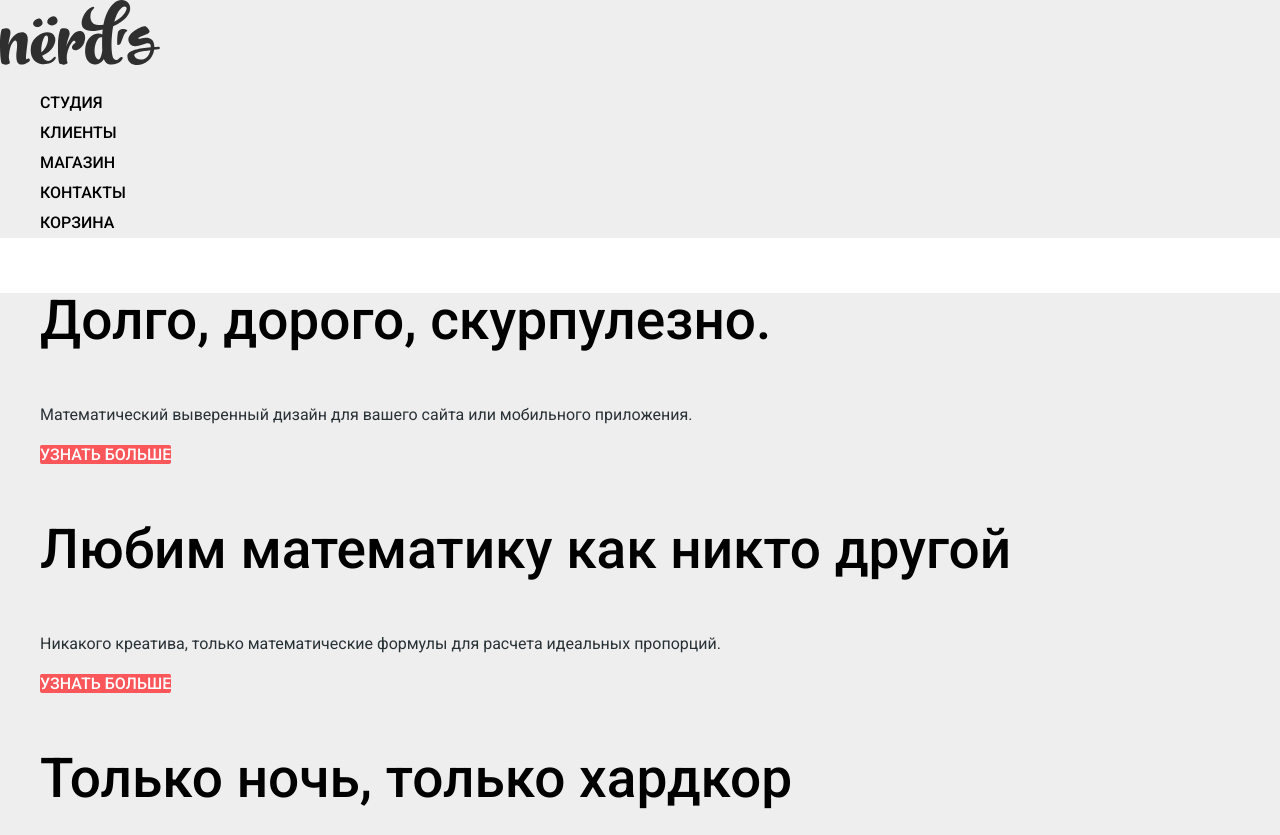
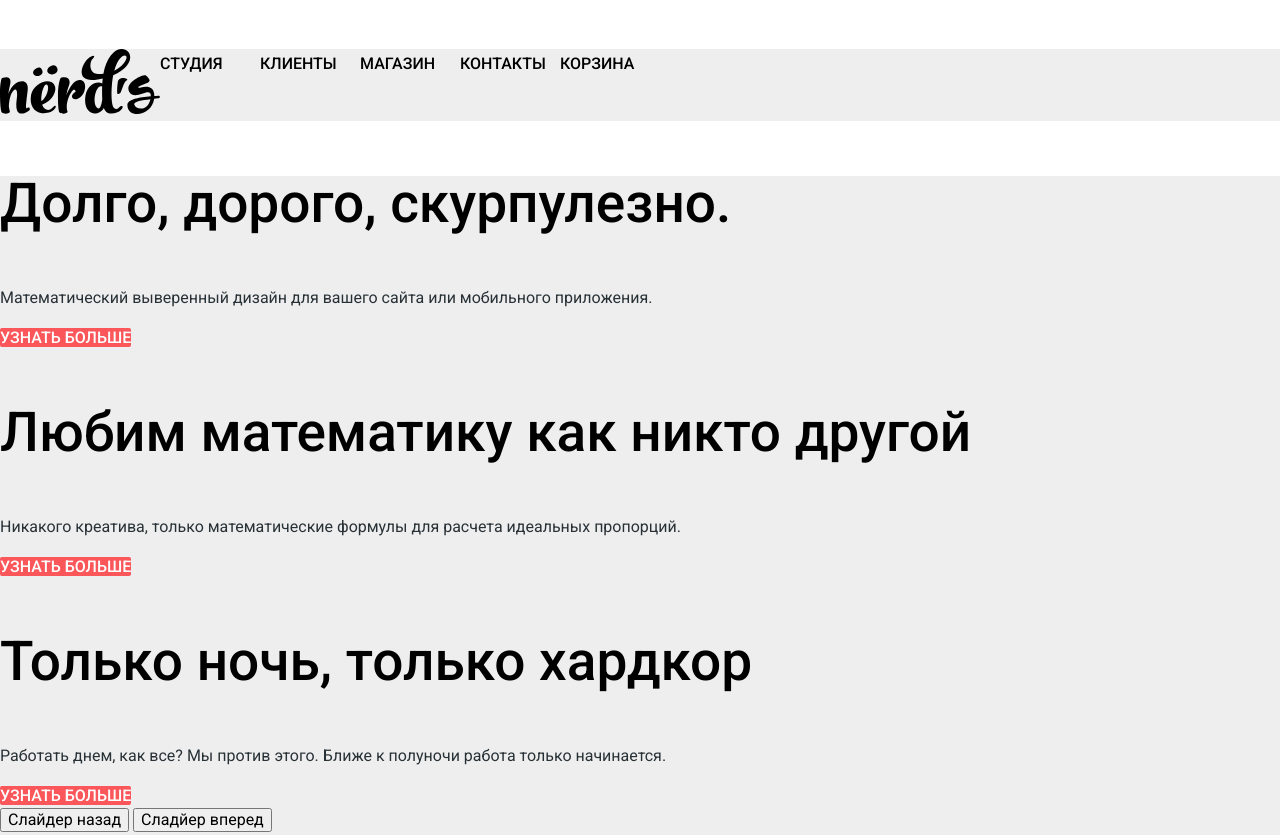
Before and after one commit to lizalukyanenko/Nerds, a plain HTML site: page index.html in a window 1280 px wide. Shown: the top 835 px of the page. Drawn offline with Linux system fonts and the light colour scheme.

Commit message:
start grid design

```diff
--- a/css/style.css
+++ b/css/style.css
@@ -138,6 +138,9 @@ a{
 .sorting ul,
 .catalog-list,
 .nav-page-list{
+    margin: 0;
+    padding: 0;
+
     list-style: none;
 }
 
@@ -468,3 +471,30 @@ input[type="radio"].visually-hidden {
     clip: rect(0 0 0 0);
     overflow: hidden;
 }
+
+/* ----- Сетка ----- */
+
+*, *::before, *::after{
+    box-sizing: inherit;
+}
+
+html{
+    box-sizing: border-box;
+}
+
+.main-header{
+    margin-top: 49px;
+    margin-bottom: 18px;
+}
+
+.main-navigation{
+    display: flex;
+}
+
+.nav-list{
+    display: flex;
+}
+
+.nav-item{
+    width: 100px;
+}
```
Also changed, not shown: 1 other file.
